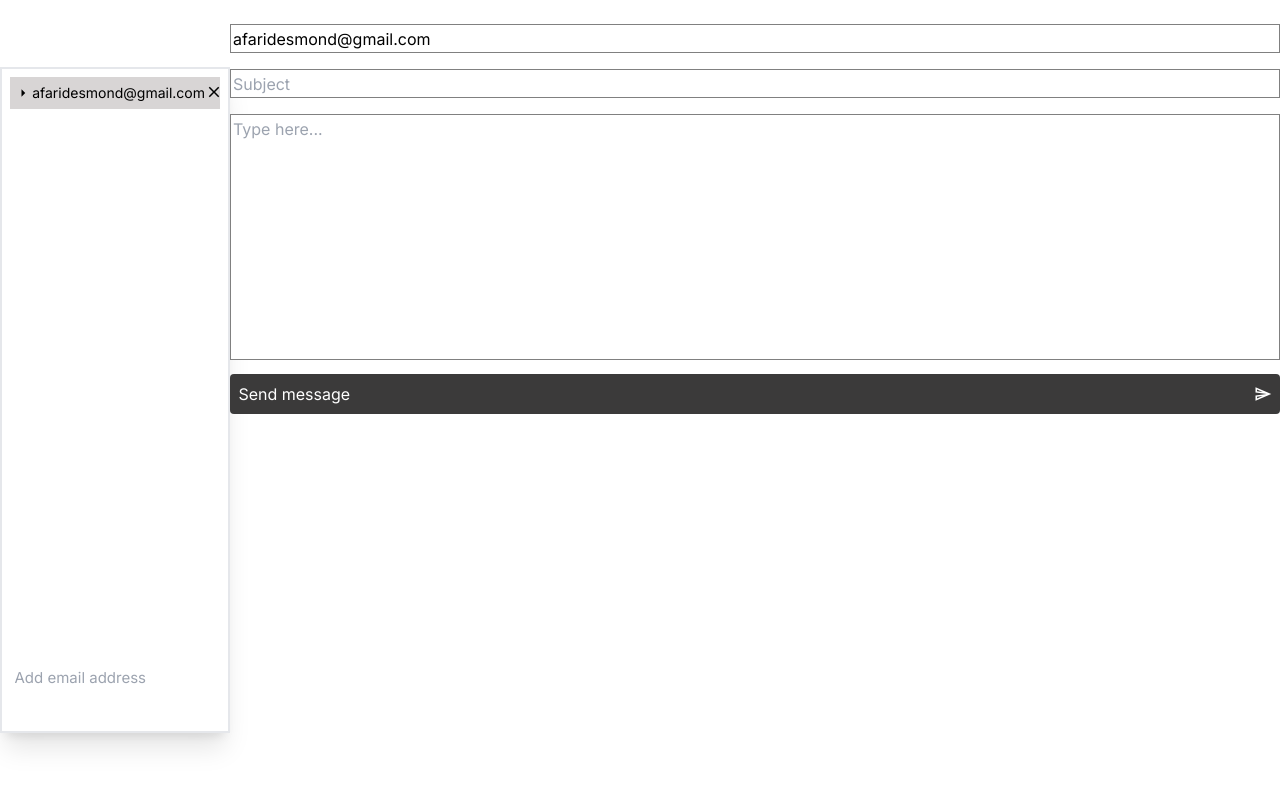
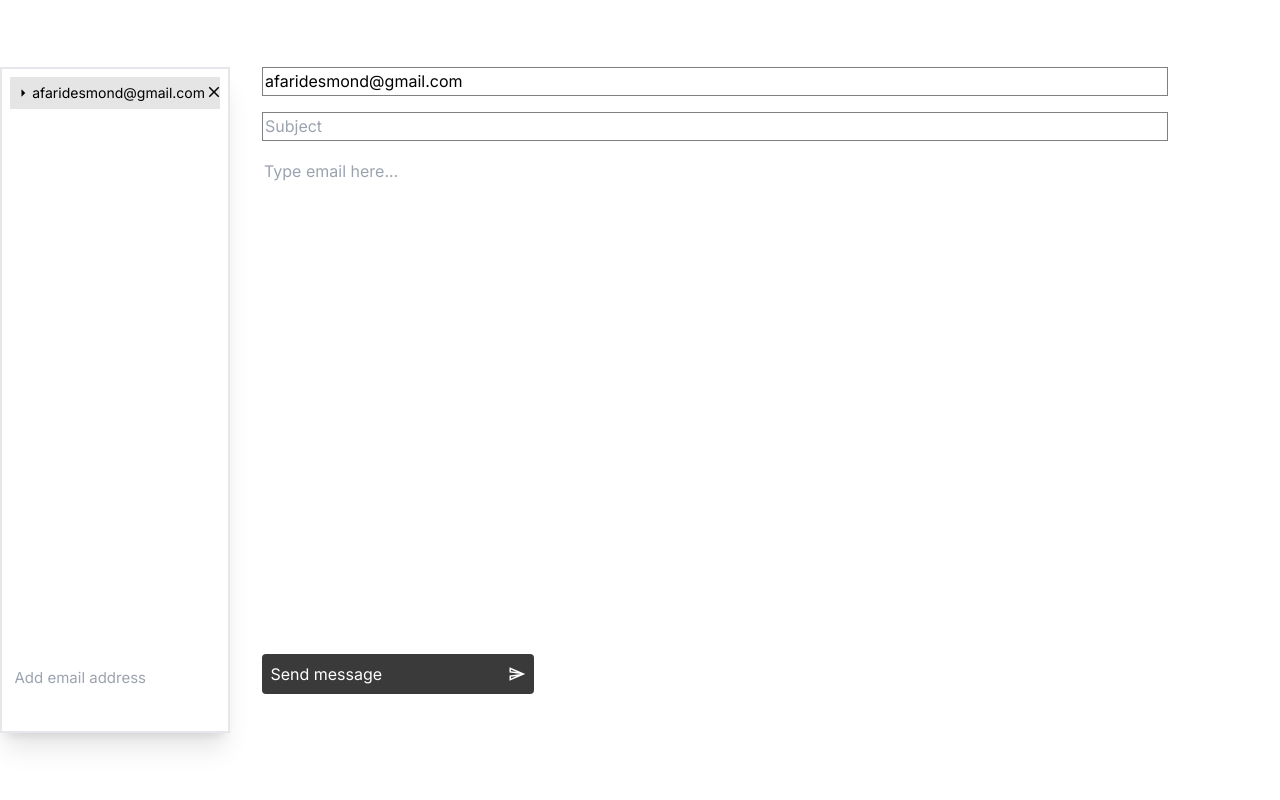
Before and after one commit to des-afari/sending_emails_with_python, a Django app: page / in a window 1280 px wide. Run offline with Django 4.2, Linux system fonts and the light colour scheme; data comes from the database, SQL or seed files in the repository; both versions use the stored data as it was after the commit.

Commit message:
styling done

```diff
--- a/core/forms.py
+++ b/core/forms.py
@@ -9,6 +9,6 @@ class RecipientForm(forms.ModelForm):
 
 
 class EmailForm(forms.Form):
-    sender = forms.EmailField(widget=forms.TextInput(attrs={'value': 'afaridesmond@gmail.com', 'type': 'email'}))
+    sender = forms.EmailField(widget=forms.TextInput(attrs={'value': 'afaridesmond@gmail.com', 'type': 'email', 'placeholder': 'From'}))
     subject = forms.CharField(max_length=200, widget=forms.TextInput(attrs={'placeholder': 'Subject'}))
-    message = forms.CharField(widget=forms.Textarea(attrs={'placeholder': 'Type here...'}))
+    message = forms.CharField(widget=forms.Textarea(attrs={'placeholder': 'Type email here...'}))
--- a/static/css/main.css
+++ b/static/css/main.css
@@ -570,8 +570,9 @@ video {
   cursor: default;
 }
 
-.border-2 {
-  border-width: 2px;
+.bg-neutral-200 {
+  --tw-bg-opacity: 1;
+  background-color: rgb(229 229 229 / var(--tw-bg-opacity));
 }
 
 .text-sm {
@@ -592,18 +593,6 @@ video {
 
   .lg\:mt-2 {
     margin-top: 0.5rem;
-  }
-
-  .lg\:ml-8 {
-    margin-left: 2rem;
-  }
-
-  .lg\:ml-2 {
-    margin-left: 0.5rem;
-  }
-
-  .lg\:ml-4 {
-    margin-left: 1rem;
   }
 
   .lg\:ml-3\.5 {
@@ -630,6 +619,14 @@ video {
     width: 100%;
   }
 
+  .lg\:w-6\/12 {
+    width: 50%;
+  }
+
+  .lg\:w-10 {
+    width: 2.5rem;
+  }
+
   .lg\:flex-col {
     flex-direction: column;
   }
@@ -638,36 +635,12 @@ video {
     align-items: center;
   }
 
-  .lg\:justify-center {
-    justify-content: center;
-  }
-
   .lg\:overflow-y-auto {
     overflow-y: auto;
   }
 
   .lg\:border-2 {
     border-width: 2px;
-  }
-
-  .lg\:bg-white {
-    --tw-bg-opacity: 1;
-    background-color: rgb(255 255 255 / var(--tw-bg-opacity));
-  }
-
-  .lg\:bg-neutral-300 {
-    --tw-bg-opacity: 1;
-    background-color: rgb(212 212 212 / var(--tw-bg-opacity));
-  }
-
-  .lg\:bg-red-600 {
-    --tw-bg-opacity: 1;
-    background-color: rgb(220 38 38 / var(--tw-bg-opacity));
-  }
-
-  .lg\:bg-green-600 {
-    --tw-bg-opacity: 1;
-    background-color: rgb(22 163 74 / var(--tw-bg-opacity));
   }
 
   .lg\:px-0 {
@@ -689,6 +662,10 @@ video {
     padding-top: 0px;
   }
 
+  .lg\:pl-8 {
+    padding-left: 2rem;
+  }
+
   .lg\:shadow-xl {
     --tw-shadow: 0 20px 25px -5px rgb(0 0 0 / 0.1), 0 8px 10px -6px rgb(0 0 0 / 0.1);
     --tw-shadow-colored: 0 20px 25px -5px var(--tw-shadow-color), 0 8px 10px -6px var(--tw-shadow-color);
--- a/static/css/misc.css
+++ b/static/css/misc.css
@@ -69,7 +69,6 @@ ul > li{
     justify-content: space-between;
     padding: .8em .3em;
     margin-bottom: .5em;
-    background-color: rgb(216, 213, 213);
 }
 
 
@@ -119,4 +118,22 @@ ul > li > p{
         margin: 0;
         margin-left: .5rem;
     }
+
+    .email{
+        margin: 0;
+    }
+
+    .email textarea{
+        height: 72.5%;
+        border: none;
+    }
+
+    .email textarea:focus{
+        outline: none;
+    }
+
+
+    button[name="send-email"]{
+        width: 30%;
+    }
 }
--- a/templates/index.html
+++ b/templates/index.html
@@ -14,11 +14,11 @@
 </head>
 <body>
     <main class="lg:h-screen lg:pt-0 lg:px-0">
-    <div class="email-sender lg:h-screen lg:flex lg:justify-center lg:items-center">
+    <div class="email-sender lg:h-screen lg:flex lg:items-center">
         <div class="recipients_container text-sm lg:h-5/6 lg:shadow-xl lg:w-full lg:border-2">
             <ul class="lg:mx-2 lg:mt-2 lg:overflow-y-auto">
                 {% for recipient in recipients %}
-                <li class="lg:py-1.5">
+                <li class="bg-neutral-200 lg:py-1.5">
                     <p class="cursor-default">
                         <svg xmlns="http://www.w3.org/2000/svg" height="18px" viewBox="0 0 24 24" width="18px" fill="#000000"><path d="M0 0h24v24H0V0z" fill="none"/><path d="M10 17l5-5-5-5v10z"/></svg>
                         {{recipient.email}}
@@ -41,8 +41,8 @@
             </div>
         </div>
     </div>
-    <div class="email">
-        <form action="" method="POST">
+    <div class="email lg:flex lg:items-center">
+        <form action="" method="POST" class="lg:h-5/6 lg:pl-8">
             {% csrf_token %}
             {{emailForm}}
             <button type="submit" name="send-email">
```
Also changed, not shown: db.sqlite3.
